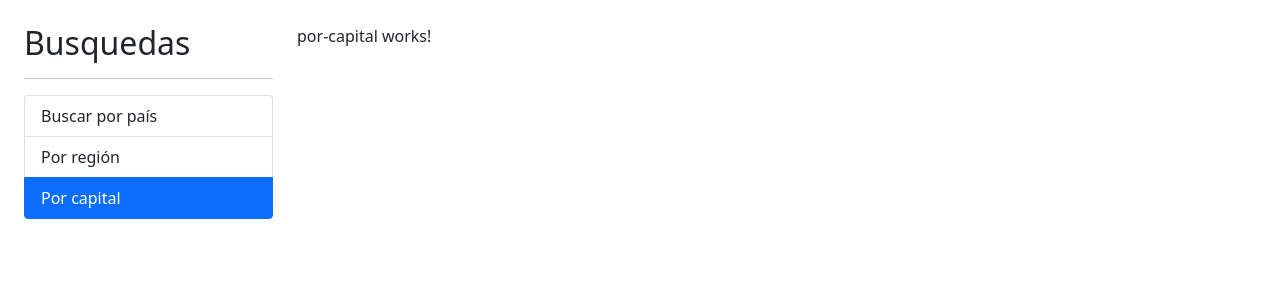
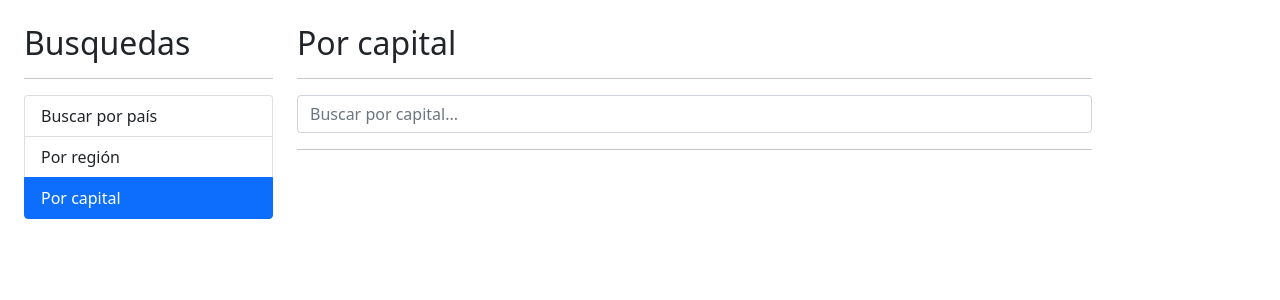
Before and after one commit to eideard-hm/paisesApp-angular, an Angular app: page /capital in a window 1280 px wide. Shown: the top 300 px of the page. Built offline with nearby package versions, Linux system fonts and the light colour scheme.

Commit message:
Se agrego la busqueda por pais y por capital

```diff
--- a/src/app/country/components/pais-input/pais-input.component.html
+++ b/src/app/country/components/pais-input/pais-input.component.html
@@ -1,4 +1,11 @@
 <form (ngSubmit)="buscar()" autocomplete="off">
-  <input type="text" [(ngModel)]="termino" name="termino" id="termino" placeholder="Buscar país..."
-    class="form-control">
+  <input
+    type="text"
+    [(ngModel)]="termino"
+    (input)="teclaPresionada()"
+    name="termino"
+    id="termino"
+    [placeholder]="placeholder"
+    class="form-control"
+  >
 </form>
--- a/src/app/country/components/pais-input/pais-input.component.ts
+++ b/src/app/country/components/pais-input/pais-input.component.ts
@@ -1,19 +1,33 @@
-import { Component, EventEmitter, Output } from '@angular/core';
-
+import { Component, EventEmitter, Input, OnInit, Output } from '@angular/core';
+import { Subject } from 'rxjs';
+import { debounceTime } from 'rxjs/operators'
 @Component({
   selector: 'app-pais-input',
   templateUrl: './pais-input.component.html',
   styles: [
   ]
 })
-export class PaisInputComponent {
+export class PaisInputComponent implements OnInit {
 
-  @Output() onEnter = new EventEmitter<string>();
+  @Input() placeholder: string = '';
+  @Output() onEnter: EventEmitter<string> = new EventEmitter<string>();
+  @Output() onDebounce: EventEmitter<string> = new EventEmitter<string>();
+
+  debouncer: Subject<string> = new Subject<string>();
 
   termino: string = '';
+
+  ngOnInit() {
+    this.debouncer
+      .pipe(debounceTime(300))
+      .subscribe(valor => this.onDebounce.emit(valor))
+  }
 
   buscar() {
     this.onEnter.emit(this.termino);
   }
 
+  teclaPresionada() {
+    this.debouncer.next(this.termino);
+  }
 }
--- a/src/app/country/components/pais-tabla/pais-tabla.component.html
+++ b/src/app/country/components/pais-tabla/pais-tabla.component.html
@@ -14,7 +14,7 @@
       <td>
         <img [src]="country.flags.png" [alt]="country.name.common" class="small-flag">
       </td>
-      <td>{{country.name.common}}</td>
+      <td>{{country.capital}}, {{country.name.common}}</td>
       <td>{{country.population | number}}</td>
       <td>
         <a [routerLink]="['/pais', country.cca2]">Ver...</a>
--- a/src/app/country/pages/por-capital/por-capital.component.html
+++ b/src/app/country/pages/por-capital/por-capital.component.html
@@ -1 +1,28 @@
-<p>por-capital works!</p>
+<h2>Por capital</h2>
+<hr>
+
+
+<div class="row">
+  <div class="col">
+
+    <app-pais-input
+      (onEnter)="buscar($event)"
+      (onDebounce)="sugerencia($event)"
+      placeholder="Buscar por capital...">
+    </app-pais-input>
+
+  </div>
+</div>
+
+
+<hr>
+
+<div *ngIf="hayError" class="alert alert-danger">
+  No se encontró nada con el termino {{termino}}
+</div>
+
+<div *ngIf="results.length > 0" class="row">
+  <div class="col">
+    <app-pais-tabla [results]="results"></app-pais-tabla>
+  </div>
+</div>
--- a/src/app/country/pages/por-capital/por-capital.component.ts
+++ b/src/app/country/pages/por-capital/por-capital.component.ts
@@ -1,4 +1,6 @@
-import { Component, OnInit } from '@angular/core';
+import { Component } from '@angular/core';
+import { Country } from '../../interfaces/country.interface';
+import { CountryService } from '../../services/country.service';
 
 @Component({
   selector: 'app-por-capital',
@@ -6,11 +8,29 @@ import { Component, OnInit } from '@angular/core';
   styles: [
   ]
 })
-export class PorCapitalComponent implements OnInit {
+export class PorCapitalComponent {
 
-  constructor() { }
+  termino: string = '';
+  hayError: boolean = false;
+  results: Country[] = [];
 
-  ngOnInit(): void {
+  constructor(private countryService: CountryService) { }
+
+  buscar(termino: string) {
+    this.termino = termino;
+    this.hayError = false;
+    this.countryService.searchByCapital(this.termino)
+      .subscribe({
+        next: (res) => this.results = res,
+        error: () => {
+          this.hayError = true;
+          this.results = [];
+        }
+      })
   }
 
+  sugerencia(termino: string) {
+    this.hayError = false;
+    console.log(termino)
+  }
 }
--- a/src/app/country/pages/por-pais/por-pais.component.html
+++ b/src/app/country/pages/por-pais/por-pais.component.html
@@ -1,11 +1,13 @@
 <h2>Por país</h2>
 <hr>
-
-
 <div class="row">
   <div class="col">
 
-    <app-pais-input (onEnter)="buscar($event)"></app-pais-input>
+    <app-pais-input
+      (onEnter)="buscar($event)"
+      (onDebounce)="sugerencia($event)"
+      placeholder="Buscar país">
+    </app-pais-input>
 
   </div>
 </div>
--- a/src/app/country/pages/por-pais/por-pais.component.ts
+++ b/src/app/country/pages/por-pais/por-pais.component.ts
@@ -26,7 +26,11 @@ export class PorPaisComponent {
           this.hayError = true;
           this.results = [];
         }
-      }
-      )
+      })
+  }
+
+  sugerencia(termino: string) {
+    this.hayError = false;
+    console.log(termino)
   }
 }
--- a/src/app/country/services/country.service.ts
+++ b/src/app/country/services/country.service.ts
@@ -17,4 +17,9 @@ export class CountryService {
     const url = `${this._apiUrl}/name/${country}`;
     return this.http.get<Country[]>(url);
   }
+
+  searchByCapital(capital: string): Observable<Country[]> {
+    const url = `${this._apiUrl}/capital/${capital}`;
+    return this.http.get<Country[]>(url);
+  }
 }
```
